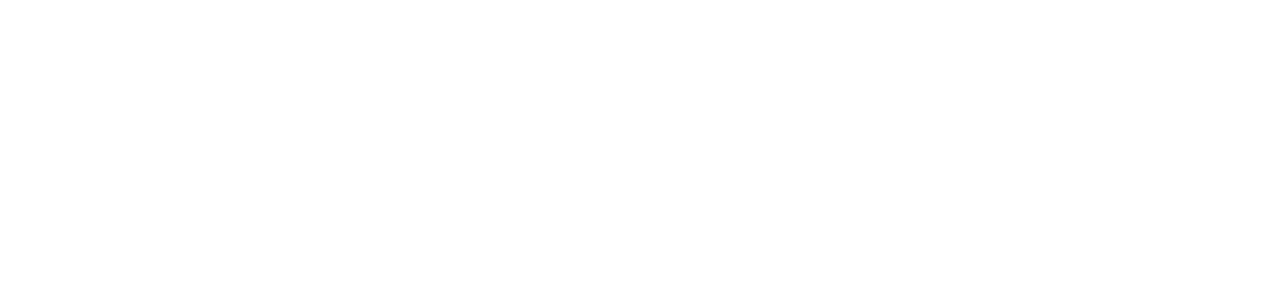
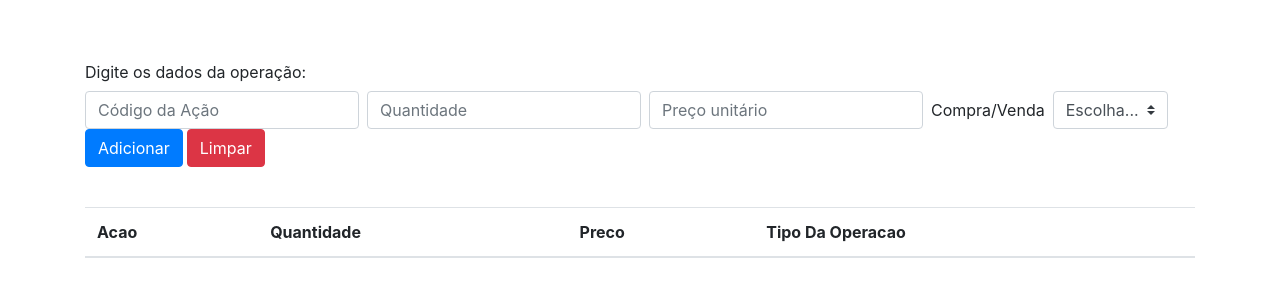
Before and after one commit to felipecps/vue-project, a Vue app: page /calculacorretagem in a window 1280 px wide. Shown: the top 300 px of the page. Built offline with nearby package versions, Linux system fonts and the light colour scheme.

Commit message:
Primeiro commit para a pagina de calculo de corretagem

```diff
--- /dev/null
+++ b/src/components/CalculaCorretagem.vue
@@ -0,0 +1,75 @@
+<template>
+    <div class="container">
+        <b-form>
+            <b-form-group id="input-group-1" label="Digite os dados da operação:">
+                <div>
+                    <b-form inline>
+                        <b-form-input class="mb-2 mr-sm-2 mb-sm-0"
+                                      id="input-codigo-da-acao"
+                                      v-model="acao"
+                                      placeholder="Código da Ação"
+                                      required></b-form-input>
+                        <b-form-input class="mb-2 mr-sm-2 mb-sm-0"
+                                      id="input-quantidade"
+                                      v-model="quantidade"
+                                      placeholder="Quantidade"
+                                      required></b-form-input>
+                        <b-form-input class="mb-2 mr-sm-2 mb-sm-0"
+                                      id="input-preco"
+                                      v-model="preco"
+                                      placeholder="Preço unitário"
+                                      required></b-form-input>
+                        <label class="mr-sm-2" for="inline-form-custom-select-corretora">Compra/Venda</label>
+                        <b-form-select id="inline-form-custom-select-tipo"
+                                       class="mb-2 mr-sm-2 mb-sm-0"
+                                       v-model="selected"
+                                       :options="options"></b-form-select>
+                        <b-button class="mr-1" v-on:click="addToTable" variant="primary">Adicionar</b-button>
+                        <b-button v-on:click="resetAllFields" variant="danger">Limpar</b-button>
+                    </b-form>
+                </div>
+            </b-form-group>
+            <br>
+            <div>
+                <b-table striped hover :items="items" :fields="fields"></b-table>
+            </div>
+        </b-form>
+    </div>
+</template>
+
+<script>
+    import axios from 'axios';
+
+    export default {
+        name: 'CalculaCorretagem',
+        data() {
+            return {
+                acao: '',
+                quantidade: '',
+                preco: '',
+                tipo_de_operacao: '',
+                selected: null,
+                fields: ['Acao', 'Quantidade', 'Preco', 'Tipo_da_Operacao'],
+                options: [
+                    { value: null, text: 'Escolha...' },
+                    { value: 'Compra', text: 'Compra' },
+                    { value: 'Venda', text: 'Venda' }
+                ],
+                items: []
+            };
+        },
+        methods: {
+            addToTable() {
+                this.items.push({ Acao: this.acao, Quantidade: this.quantidade, Preco: this.preco, Tipo_da_Operacao: this.selected })
+            },
+            resetAllFields() {
+                this.acao = ''
+                this.quantidade = ''
+                this.preco = ''
+            }
+        },
+        created() {
+
+        },
+    };
+</script>
--- a/src/router/index.js
+++ b/src/router/index.js
@@ -4,6 +4,7 @@
 import Books from '../components/Books.vue';
 import Test from '../components/Test.vue';
 import EmailAlert from '../components/EmailAlert.vue';
+import CalculaCorretagem from '../components/CalculaCorretagem.vue';
 
 Vue.use(VueRouter)
 
@@ -28,6 +29,11 @@
     name: 'Test',
     component: Test,
   },
+  {
+    path: '/calculacorretagem',
+    name: 'CalculaCorretagem',
+    component: CalculaCorretagem,
+  },
 ];
 
 const router = new VueRouter({
```
Also changed, not shown: 1 other file (tests, documents, lock files or other folders).
